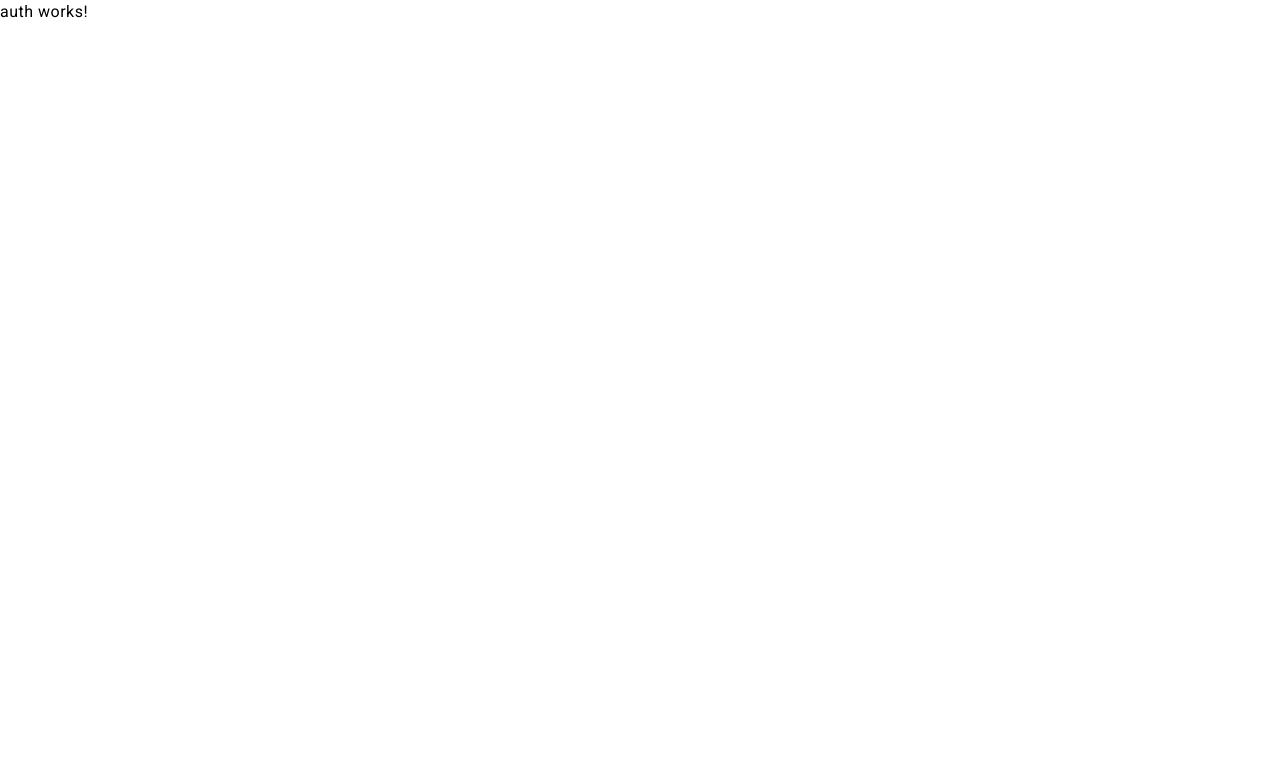
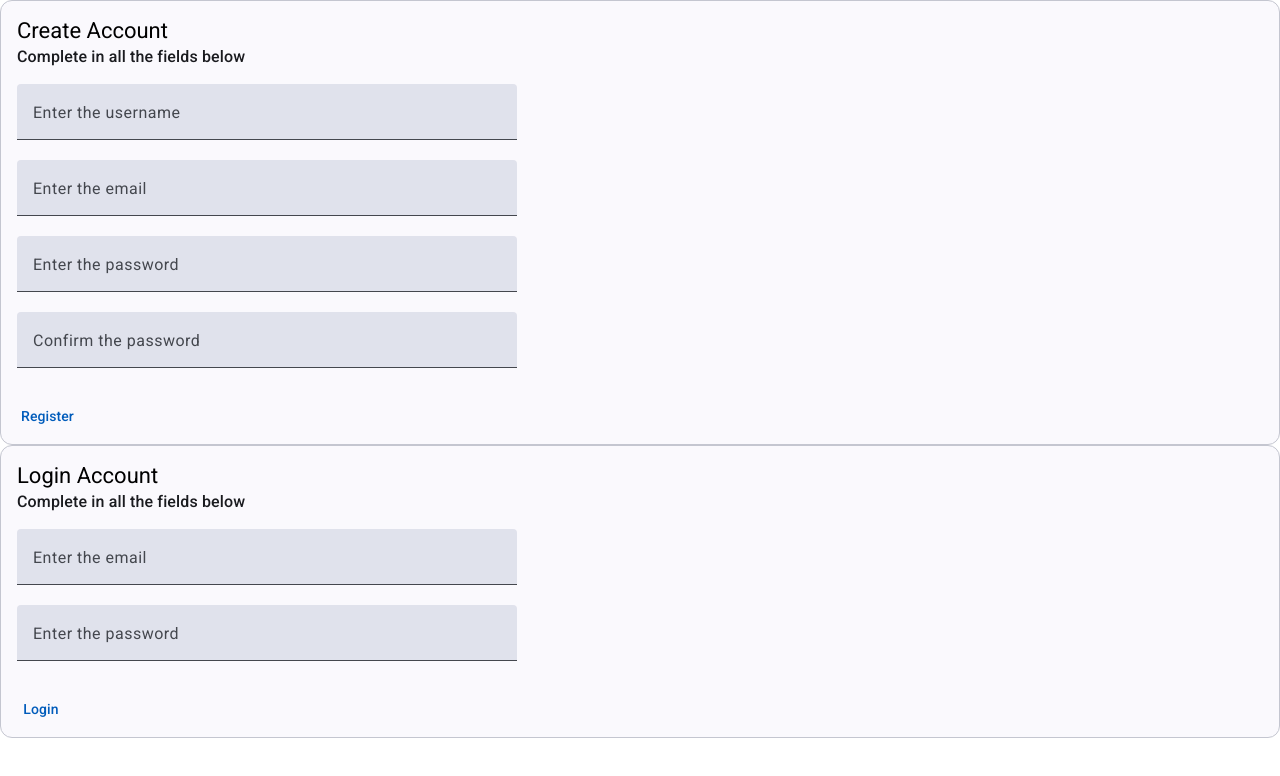
Before and after one commit to FlorinCjc/onlineshop, an Angular app: page /auth in a window 1280 px wide. Shown: the top 776 px of the page. Built offline with nearby package versions, Linux system fonts and the light colour scheme.

Commit message:
Implement Auth: - Login - Register

```diff
--- a/src/app/add-edit-item/add-edit-item.component.ts
+++ b/src/app/add-edit-item/add-edit-item.component.ts
@@ -5,7 +5,7 @@
 import {FormsModule} from "@angular/forms";
 import {MatIconModule} from "@angular/material/icon";
 import {MatInputModule} from "@angular/material/input";
-import {ItemService} from "../item.service";
+import {ItemService} from "../services/item.service";
 
 @Component({
   selector: 'app-add-edit-item',// il folosim ca sa apelam componenta de angular : <app-add-edit-item></app-add-edit-item>
@@ -57,7 +57,10 @@
   submitForm(){
     let body ={
       id:this.item != null ? this.item.id : "",
-
+    title: this.title,
+      description: this.description,
+      price: this.price,
+      imageUrl: this.imageUrl
     };
     if(body.id == ""){
       this.itemService.createItem(body);
--- a/src/app/auth/auth.component.css
+++ b/src/app/auth/auth.component.css
@@ -0,0 +1,12 @@
+.input-form-field{
+  width: 500px;
+}
+.display-grid{
+  display:grid;
+}
+.margin-buttom-15{
+  margin-bottom: 15px !important;
+}
+.margin-buttom-100{
+  margin-bottom: 100px;
+}
--- a/src/app/auth/auth.component.html
+++ b/src/app/auth/auth.component.html
@@ -1 +1,89 @@
-<p>auth works!</p>
+<div>
+<!--  username , email , password , confirmPassword-->
+  <mat-card appearance="outlined">
+    <mat-card-header class="margin-buttom-15 margin-buttom-100">
+      <mat-card-title> Create Account</mat-card-title>
+      <mat-card-subtitle>Complete in all the fields below</mat-card-subtitle>
+    </mat-card-header>
+    <mat-card-content class="display-grid">
+      <mat-form-field class="input-form-field">
+        <mat-label>Enter the username</mat-label>
+        <input matInput type="text" [(ngModel)]="username"> <!-- ne da o legatura intre variabilele din typescript si componente-->
+        @if (username) {
+          <button matSuffix mat-icon-button aria-label="Clear" (click)="username=''">
+            <mat-icon>close</mat-icon>
+          </button>
+        }
+      </mat-form-field>
+
+      <mat-form-field class="input-form-field">
+        <mat-label>Enter the email</mat-label>
+        <input matInput type="text" [(ngModel)]="email"> <!-- ne da o legatura intre variabilele din typescript si componente-->
+        @if (email) {
+          <button matSuffix mat-icon-button aria-label="Clear" (click)="email=''">
+            <mat-icon>close</mat-icon>
+          </button>
+        }
+      </mat-form-field>
+
+
+      <mat-form-field class="input-form-field">
+        <mat-label>Enter the password</mat-label>
+        <input matInput type="password" [(ngModel)]="password"> <!-- ne da o legatura intre variabilele din typescript si componente-->
+        @if (password) {
+          <button matSuffix mat-icon-button aria-label="Clear" (click)="password=''">
+            <mat-icon>close</mat-icon>
+          </button>
+        }
+      </mat-form-field>
+
+      <mat-form-field class="input-form-field">
+        <mat-label>Confirm the password</mat-label>
+        <input matInput type="password" [(ngModel)]="password"> <!-- ne da o legatura intre variabilele din typescript si componente-->
+        @if (password) {
+          <button matSuffix mat-icon-button aria-label="Clear" (click)="password=''">
+            <mat-icon>close</mat-icon>
+          </button>
+        }
+      </mat-form-field>
+    </mat-card-content>
+    <mat-card-actions>
+      <button mat-button (click)="submitRegisterForm()">Register</button>
+    </mat-card-actions>
+  </mat-card>
+
+  <mat-card appearance="outlined">
+    <mat-card-header class="margin-buttom-15 margin-buttom-100">
+      <mat-card-title> Login Account</mat-card-title>
+      <mat-card-subtitle>Complete in all the fields below</mat-card-subtitle>
+    </mat-card-header>
+    <mat-card-content class="display-grid">
+
+
+      <mat-form-field class="input-form-field">
+        <mat-label>Enter the email</mat-label>
+        <input matInput type="text" [(ngModel)]="email"> <!-- ne da o legatura intre variabilele din typescript si componente-->
+        @if (email) {
+          <button matSuffix mat-icon-button aria-label="Clear" (click)="email=''">
+            <mat-icon>close</mat-icon>
+          </button>
+        }
+      </mat-form-field>
+
+
+      <mat-form-field class="input-form-field">
+        <mat-label>Enter the password</mat-label>
+        <input matInput type="password" [(ngModel)]="password"> <!-- ne da o legatura intre variabilele din typescript si componente-->
+        @if (password) {
+          <button matSuffix mat-icon-button aria-label="Clear" (click)="password=''">
+            <mat-icon>close</mat-icon>
+          </button>
+        }
+      </mat-form-field>
+
+    </mat-card-content>
+    <mat-card-actions>
+      <button mat-button (click)="submitLoginForm()">Login</button>
+    </mat-card-actions>
+  </mat-card>
+</div>
--- a/src/app/auth/auth.component.ts
+++ b/src/app/auth/auth.component.ts
@@ -1,12 +1,76 @@
 import { Component } from '@angular/core';
+import {
+  MatCard,
+  MatCardActions,
+  MatCardContent,
+  MatCardHeader,
+  MatCardSubtitle,
+  MatCardTitle
+} from "@angular/material/card";
+import {NgForOf} from "@angular/common";
+import {FormsModule} from "@angular/forms";
+import {MatButton, MatIconButton} from "@angular/material/button";
+import {MatFormField, MatLabel, MatSuffix} from "@angular/material/form-field";
+import {MatIcon} from "@angular/material/icon";
+import {MatInput} from "@angular/material/input";
+import {AuthService} from "../services/auth.service";
 
 @Component({
   selector: 'app-auth',
   standalone: true,
-  imports: [],
+  imports: [
+    MatCard,
+    MatCardContent,
+    NgForOf,
+    FormsModule,
+    MatButton,
+    MatCardActions,
+    MatCardHeader,
+    MatCardSubtitle,
+    MatCardTitle,
+    MatFormField,
+    MatIcon,
+    MatIconButton,
+    MatInput,
+    MatLabel,
+    MatSuffix
+  ],
   templateUrl: './auth.component.html',
   styleUrl: './auth.component.css'
 })
-export class AuthComponent {
+export class AuthComponent { // ne am creat cele 4 proprietati urm pas e in html
+username: string="";
+email: string="";
+password: string="";
+confirmPassword: string="";
 
+
+constructor(private authService : AuthService) {
+  //am injectat authService
 }
+
+submitRegisterForm(){ //asa arata un JSON
+  let payLoad = {
+    username: this.username,
+    email: this.username,
+    password: this.password,
+    confirmPassword: this.confirmPassword
+  };
+  //TODO:
+  this.authService.register(payLoad).subscribe((response : any) =>{
+    console.log(response);
+  });
+
+  //FIXME:
+}
+
+submitLoginForm(){
+  let payLoad = { // ptr ca avem doar login avem nevoie de email si password atat
+    email: this.username,
+    password: this.password,
+  };
+  this.authService.login(payLoad).subscribe((response : any) =>{
+    console.log(response);
+  });
+}
+}
--- a/src/app/list-items/list-items.component.ts
+++ b/src/app/list-items/list-items.component.ts
@@ -1,5 +1,5 @@
 import {Component, EventEmitter, Output} from '@angular/core';
-import {ItemService} from "../item.service";
+import {ItemService} from "../services/item.service";
 import {NgForOf} from "@angular/common";
 import {MatCardModule} from "@angular/material/card";
 import {MatButtonModule} from "@angular/material/button";
--- /dev/null
+++ b/src/app/services/auth.service.ts
@@ -0,0 +1,27 @@
+import { Injectable } from '@angular/core';
+import {HttpClient} from "@angular/common/http";
+
+@Injectable({
+  providedIn: 'root'
+})
+export class AuthService {
+// cand auzim cuvantul injectare ne gandim ca tre sa ne ducem intre paranteze , sa ne gandim la parametrii constructorului
+  private apiUrl: string = "https://api.codebyte-software.com:2323/api/users"
+
+  constructor(private httpClient: HttpClient) {
+
+  }
+
+  login(payload: any) { // post e pentru a transmite date
+    //put sau patch il fol doar cand vrem sa face update
+    //get cand vrem sa citim date de pe server
+    return this.httpClient.post(`${this.apiUrl}/login`, payload);
+  }
+
+  register(payload: any) { // post e pentru a transmite date
+    //put sau patch il fol doar cand vrem sa face update
+    //get cand vrem sa citim date de pe server
+    return this.httpClient.post(`${this.apiUrl}/register`, payload);
+
+  }
+}
```
Also changed, not shown: src/app/services/item.service.ts (renamed from src/app/item.service.ts), 1 other file (tests, documents, lock files or other folders).
